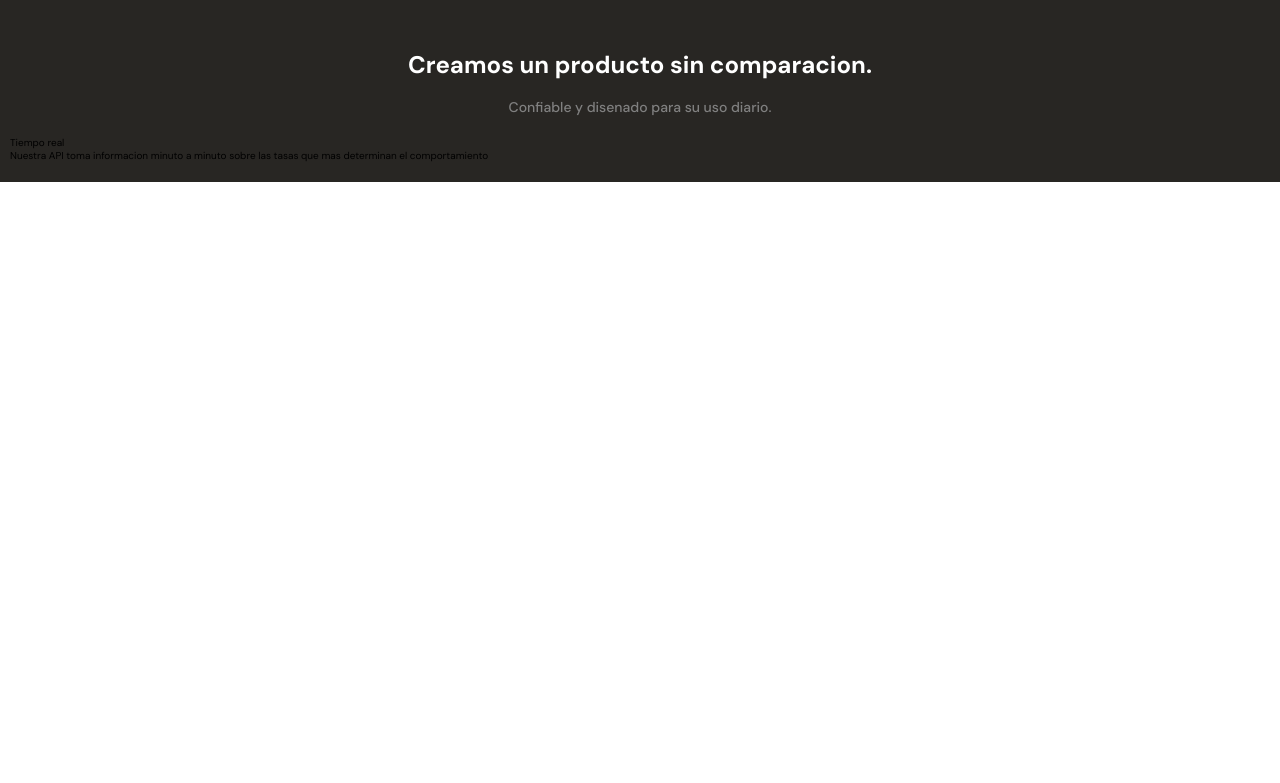
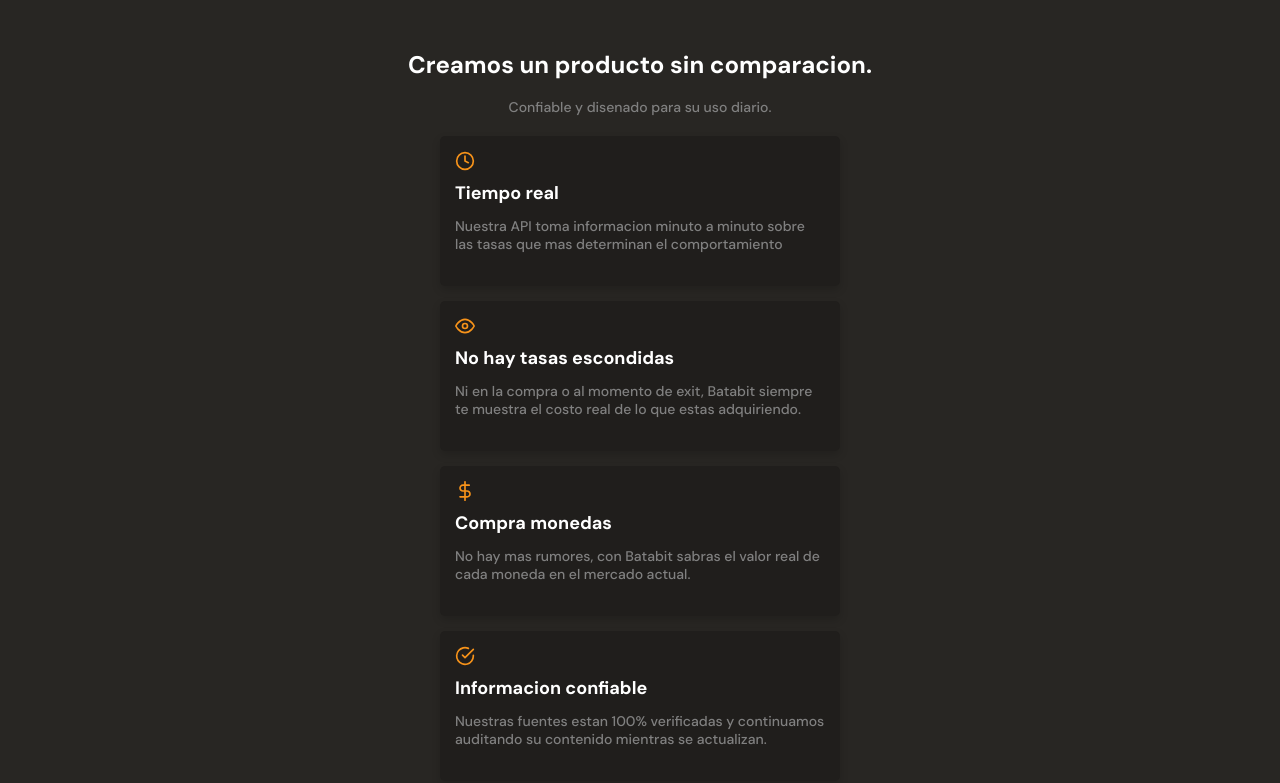
Before and after one commit to fernandojosecc/batata-bit, a plain HTML site: page index.html in a window 1280 px wide. Shown: the part 1534-2317 px from the top of the page. Before the commit the page ends 1716 px from the top, so only its background shows below. Drawn offline with Linux system fonts and the light colour scheme.

Commit message:
Agregando las tarjetas de beneficios

```diff
--- a/index.html
+++ b/index.html
@@ -101,6 +101,21 @@
                     <p class="product--card-title">Tiempo real</p>
                     <p class="product--card-body">Nuestra API toma informacion minuto a minuto sobre las tasas que mas determinan el comportamiento</p>
                 </article>
+                <article class="product-detail--card">
+                    <span class="eye"></span>
+                    <p class="product--card-title">No hay tasas escondidas</p>
+                    <p class="product--card-body">Ni en la compra o al momento de exit, Batabit siempre te muestra el costo real de lo que estas adquiriendo.</p>
+                </article>
+                <article class="product-detail--card">
+                    <span class="dollar-sign"></span>
+                    <p class="product--card-title">Compra monedas</p>
+                    <p class="product--card-body">No hay mas rumores, con Batabit sabras el valor real de cada moneda en el mercado actual.</p>
+                </article>
+                <article class="product-detail--card">
+                    <span class="check-circle"></span>
+                    <p class="product--card-title">Informacion confiable</p>
+                    <p class="product--card-body">Nuestras fuentes estan 100% verificadas y continuamos auditando su contenido mientras se actualizan.</p>
+                </article>
             </section>
         </section>
         <section></section>
--- a/styles.css
+++ b/styles.css
@@ -296,6 +296,72 @@ text-align: center;
     color: #808080;
 }
 
+.product-detail--card{
+    width: 90%;
+    min-width: 288px;
+    max-width: 400px;
+    height: 150px;
+    margin: 15px auto;
+    padding: 15px;
+    background-color: var(--black);
+    border-radius: 5px;
+    box-shadow: 0 4px 8px rgba(0, 0, 0, 0.16);
+}
+.product-detail--card .clock{
+    display: inline-block;
+    width: 20px;
+    height: 20px;
+    margin-bottom: 10px;
+    background-image: url(./assets/icons/clock.svg);
+    background-size: cover;
+    background-position: center;
+    background-repeat: no-repeat;
+}
+.product-detail--card .eye{
+    display: inline-block;
+    width: 20px;
+    height: 20px;
+    margin-bottom: 10px;
+    background-image: url(./assets/icons/eye.svg);
+    background-size: cover;
+    background-position: center;
+    background-repeat: no-repeat;
+}
+.product-detail--card .dollar-sign{
+    display: inline-block;
+    width: 20px;
+    height: 20px;
+    margin-bottom: 10px;
+    background-image: url(./assets/icons/dollar-sign.svg);
+    background-size: cover;
+    background-position: center;
+    background-repeat: no-repeat;
+}
+.product-detail--card .check-circle{
+    display: inline-block;
+    width: 20px;
+    height: 20px;
+    margin-bottom: 10px;
+    background-image: url(./assets/icons/check-circle.svg);
+    background-size: cover;
+    background-position: center;
+    background-repeat: no-repeat;
+}
+.product--card-title{
+    margin-bottom: 15px;
+    font-size: 1.8rem;
+    font-weight: bold;
+    line-height: 1.8rem;
+    color: var(--just-white);
+}
+.product--card-body{
+    font-size: 1.4rem;
+    font-weight: 500;
+    line-height: 1.8rem;
+    color: #808080;
+}
+
+
 @-webkit-keyframes bgAnimateBitcoin {
     0%{background-position:0% 50%}
     50%{background-position:100% 50%}
```
